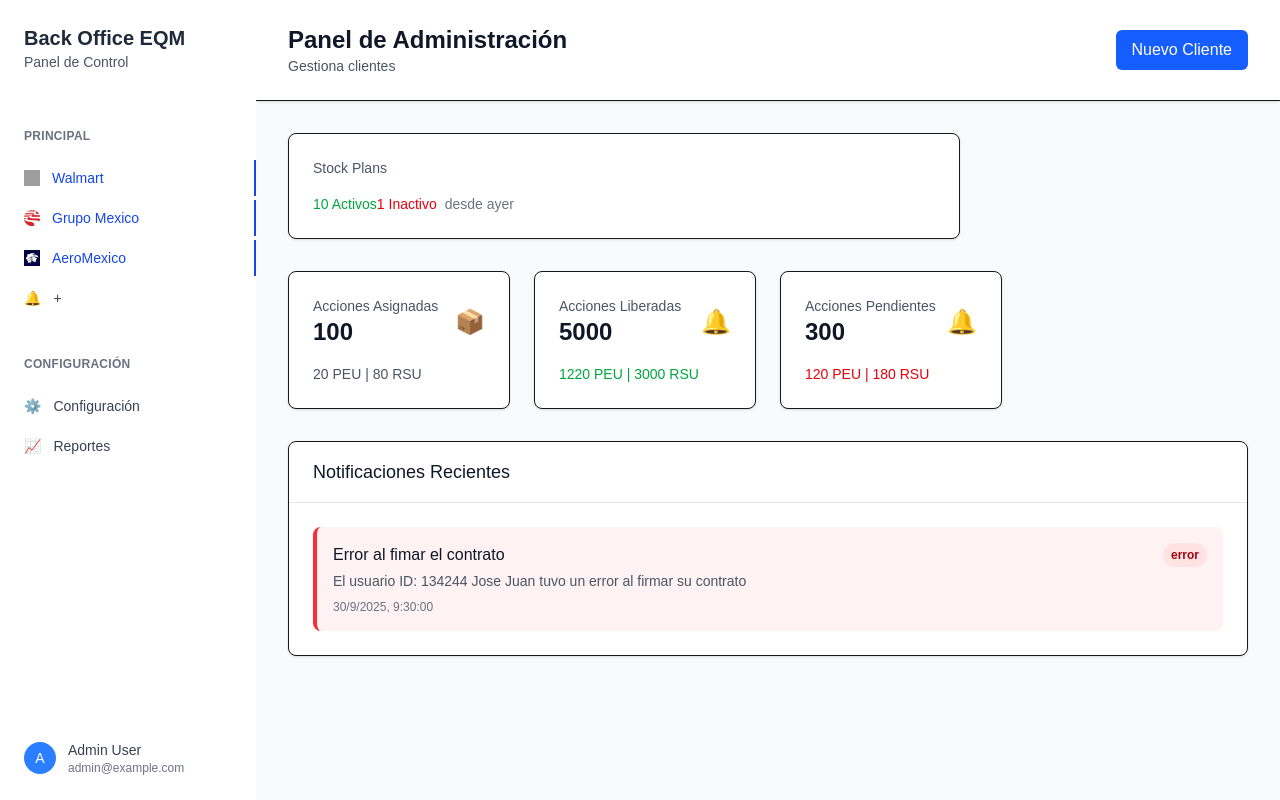
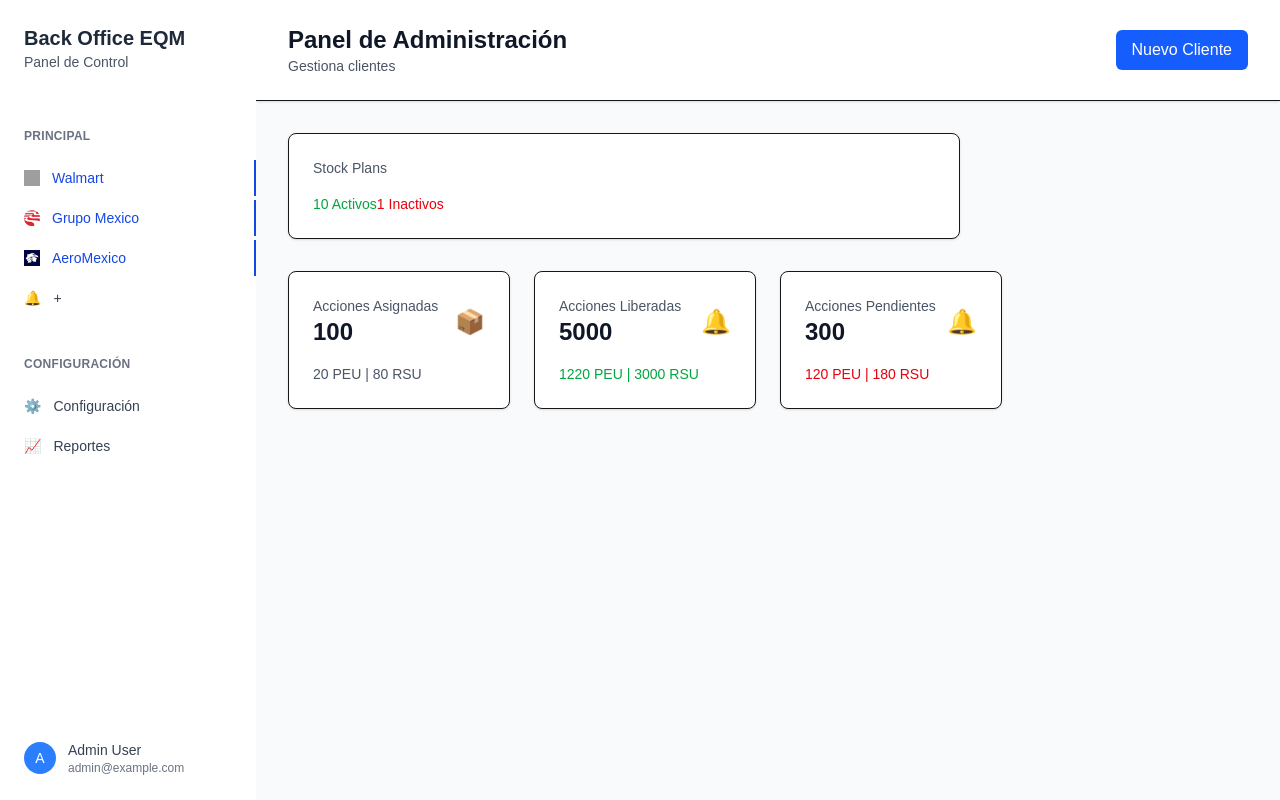
Before and after one commit to CharliePS14/back-office-eqm, a Next.js app: page /admin in a window 1280 px wide. Built offline with nearby package versions, Linux system fonts and the light colour scheme; grey boxes are pictures that could not be loaded.

Commit message:
feat: implement stock plans summary and add new stockPlansList component

```diff
--- a/src/app/admin/page.tsx
+++ b/src/app/admin/page.tsx
@@ -1,15 +1,99 @@
-import { Suspense } from 'react';
+import { Suspense } from "react";
 
-const mockNotifications = [
-  { id: '3', title: 'Error al fimar el contrato ', message: 'El usuario ID: 134244 Jose Juan tuvo un error al firmar su contrato', type: 'error', priority: 'urgent', isRead: true, createdAt: '2025-09-30T09:30:00Z' },
-];
+const resumeGeneralDetail = {
+  stockPlansResume: {
+    totalStockPlans: 11,
+    activeStockPlans: 10,
+    inactiveStockPlans: 1,
+  },
+  totalAssigned: {
+    total: 100,
+    breakdown: { PEU: 20, RSU: 80 },
+  },
+  totalReleased: {
+    total: 5000,
+    breakdown: { PEU: 1220, RSU: 3000 },
+  },
+  totalPending: {
+    total: 300,
+    breakdown: { PEU: 120, RSU: 180 },
+  },
+  stockPlans: [
+    {
+      employee_id: "12345563",
+      employee_external_id: "34556",
+      employee_last_name: "Yost",
+      employee_middle_name: "August",
+      employee_name: "Dr. Angela Wyman",
+      contract_name: "Daniel Collins",
+      contract_id: "12345676543234567",
+      stock_plan_name: "Sherri Moore",
+      stock_plan_id: "34565434565456",
+      contract_external_id: "pariatur mollit occaecat minim",
+      contract_type: "rsu",
+      assignment_date: "2025-04-26",
+      payment_frequency: "yearly",
+      vesting_schedule_status: "released",
+    },
+    {
+      employee_id: "1234543234",
+      employee_external_id: "344",
+      employee_last_name: "Grimes",
+      employee_middle_name: "Hayden",
+      employee_name: "Pamela Leannon",
+      contract_name: "Miss Peggy Kessler",
+      contract_id: "234565434566567",
+      stock_plan_name: "Sabrina Huel",
+      stock_plan_id: "1234567654567",
+      contract_external_id: "cupidatat deserunt ullamco",
+      contract_type: "peu",
+      assignment_date: "2025-09-11",
+      payment_frequency: "triennial",
+      vesting_schedule_status: "in_progress",
+    },
+    {
+      employee_id: "45678987678787",
+      employee_external_id: "234445",
+      employee_last_name: "Dietrich-McLaughlin",
+      employee_middle_name: "Angel",
+      employee_name: "Audrey Berge",
+      contract_name: "Andy Ebert",
+      contract_id: "66556677",
+      stock_plan_name: "Mindy Dietrich",
+      stock_plan_id: "ullamco",
+      contract_external_id: "245678888",
+      contract_type: "peu",
+      assignment_date: "2024-10-15",
+      payment_frequency: "yearly",
+      vesting_schedule_status: "in_progress",
+    },
+  ],
+};
 
 // Componente de estadísticas rápidas
 function StatsCards() {
   const stats = [
-    { title: 'Acciones Asignadas', value: '100', change: '20 PEU | 80 RSU', changeType: 'neutral', icon: '📦' },
-    { title: 'Acciones Liberadas', value: '5000', change: '1220 PEU | 3000 RSU', changeType: 'positive', icon: '🔔' },
-    { title: 'Acciones Pendientes', value: '300', change: '120 PEU | 180 RSU', changeType: 'negative', icon: '🔔' },
+    {
+      title: "Acciones Asignadas",
+      value: resumeGeneralDetail.totalAssigned.total.toString(),
+      change: `${resumeGeneralDetail.totalAssigned.breakdown.PEU} PEU | ${resumeGeneralDetail.totalAssigned.breakdown.RSU} RSU`,
+      changeType: "neutral",
+      icon: "📦",
+    },
+    {
+      title: "Acciones Liberadas",
+      value: resumeGeneralDetail.totalReleased.total.toString(),
+      change: `${resumeGeneralDetail.totalReleased.breakdown.PEU} PEU | ${resumeGeneralDetail.totalReleased.breakdown.RSU} RSU`,
+      changeType: "positive",
+      icon: "🔔",
+    },
+    {
+      title: "Acciones Pendientes",
+      value: resumeGeneralDetail.totalPending.total.toString(),
+      change: `${resumeGeneralDetail.totalPending.breakdown.PEU} PEU | ${resumeGeneralDetail.totalPending.breakdown.RSU} RSU`,
+      changeType: "negative",
+      icon: "🔔",
+    },
   ];
 
   return (
@@ -22,12 +106,11 @@ function StatsCards() {
         </div>
         <div className="mt-4 flex items-center">
           <span className={`text-sm font-medium text-green-600`}>
-             10 Activos
+            {resumeGeneralDetail.stockPlansResume.activeStockPlans} Activos
           </span>
           <span className={`text-sm font-medium text-red-600`}>
-             1 Inactivo
+            {resumeGeneralDetail.stockPlansResume.inactiveStockPlans} Inactivos
           </span>
-            <span className="text-sm text-gray-500 ml-2">desde ayer</span>
         </div>
       </div>
       <div className="grid grid-cols-1 md:grid-cols-2 lg:grid-cols-4 gap-6 mb-8">
@@ -35,70 +118,30 @@ function StatsCards() {
           <div key={index} className="bg-white rounded-lg shadow-sm border p-6">
             <div className="flex items-center justify-between">
               <div>
-              <p className="text-sm font-medium text-gray-600">{stat.title}</p>
+                <p className="text-sm font-medium text-gray-600">
+                  {stat.title}
+                </p>
                 <p className="text-2xl font-bold text-gray-900">{stat.value}</p>
               </div>
               <div className="text-2xl">{stat.icon}</div>
             </div>
             <div className="mt-4 flex items-center">
-            <span className={`text-sm font-medium ${
-              stat.changeType === 'positive' ? 'text-green-600' :
-              stat.changeType === 'negative' ? 'text-red-600' :
-              stat.changeType === 'warning' ? 'text-yellow-600' :
-              'text-gray-600'
-            }`}>
+              <span
+                className={`text-sm font-medium ${
+                  stat.changeType === "positive"
+                    ? "text-green-600"
+                    : stat.changeType === "negative"
+                      ? "text-red-600"
+                      : stat.changeType === "warning"
+                        ? "text-yellow-600"
+                        : "text-gray-600"
+                }`}
+              >
                 {stat.change}
               </span>
             </div>
           </div>
         ))}
-    </div>
-    </div>
-
-  );
-}
-
-// Componente de notificaciones recientes
-function RecentNotifications() {
-  return (
-    <div className="bg-white rounded-lg shadow-sm border">
-      <div className="px-6 py-4 border-b border-gray-200">
-        <h3 className="text-lg font-medium text-gray-900">Notificaciones Recientes</h3>
-      </div>
-      <div className="p-6">
-        <div className="space-y-4">
-          {mockNotifications.map((notification) => (
-            <div key={notification.id} className={`p-4 rounded-lg border-l-4 ${
-              notification.priority === 'urgent' ? 'border-red-500 bg-red-50' :
-              notification.priority === 'high' ? 'border-yellow-500 bg-yellow-50' :
-              notification.priority === 'medium' ? 'border-blue-500 bg-blue-50' :
-              'border-gray-500 bg-gray-50'
-            }`}>
-              <div className="flex items-start justify-between">
-                <div className="flex-1">
-                  <h4 className="font-medium text-gray-900">{notification.title}</h4>
-                  <p className="text-sm text-gray-600 mt-1">{notification.message}</p>
-                  <p className="text-xs text-gray-500 mt-2">
-                    {new Date(notification.createdAt).toLocaleString('es-ES')}
-                  </p>
-                </div>
-                <div className="flex items-center space-x-2">
-                  <span className={`inline-flex px-2 py-1 text-xs font-semibold rounded-full ${
-                    notification.type === 'error' ? 'bg-red-100 text-red-800' :
-                    notification.type === 'warning' ? 'bg-yellow-100 text-yellow-800' :
-                    notification.type === 'success' ? 'bg-green-100 text-green-800' :
-                    'bg-blue-100 text-blue-800'
-                  }`}>
-                    {notification.type}
-                  </span>
-                  {!notification.isRead && (
-                    <div className="w-2 h-2 bg-blue-500 rounded-full"></div>
-                  )}
-                </div>
-              </div>
-            </div>
-          ))}
-        </div>
       </div>
     </div>
   );
@@ -113,7 +156,9 @@ export default function AdminPage() {
         <div className="max-w-7xl mx-auto px-4 sm:px-6 lg:px-8">
           <div className="flex justify-between items-center py-6">
             <div>
-              <h1 className="text-2xl font-bold text-gray-900">Panel de Administración</h1>
+              <h1 className="text-2xl font-bold text-gray-900">
+                Panel de Administración
+              </h1>
               <p className="text-sm text-gray-600">Gestiona clientes</p>
             </div>
             <div className="flex items-center space-x-4">
@@ -128,14 +173,22 @@ export default function AdminPage() {
       {/* Main Content */}
       <main className="max-w-7xl mx-auto px-4 sm:px-6 lg:px-8 py-8">
         {/* Stats Cards */}
-        <Suspense fallback={<div className="animate-pulse bg-gray-200 h-32 rounded-lg mb-8"></div>}>
+        <Suspense
+          fallback={
+            <div className="animate-pulse bg-gray-200 h-32 rounded-lg mb-8"></div>
+          }
+        >
           <StatsCards />
         </Suspense>
 
-        {/* Bottom Section - Notificaciones */}
+        {/* Bottom Section - Table StockPlans */}
         <div className="mt-8">
-          <Suspense fallback={<div className="animate-pulse bg-gray-200 h-64 rounded-lg"></div>}>
-            <RecentNotifications />
+          <Suspense
+            fallback={
+              <div className="animate-pulse bg-gray-200 h-64 rounded-lg"></div>
+            }
+          >
+            {/* TODO - Feature Table StockPlans */}
           </Suspense>
         </div>
       </main>
```
Also changed, not shown: src/features/stockPlansList/stockPlansList.tsx (added). Lines whose indentation alone changed are shown as unchanged.
